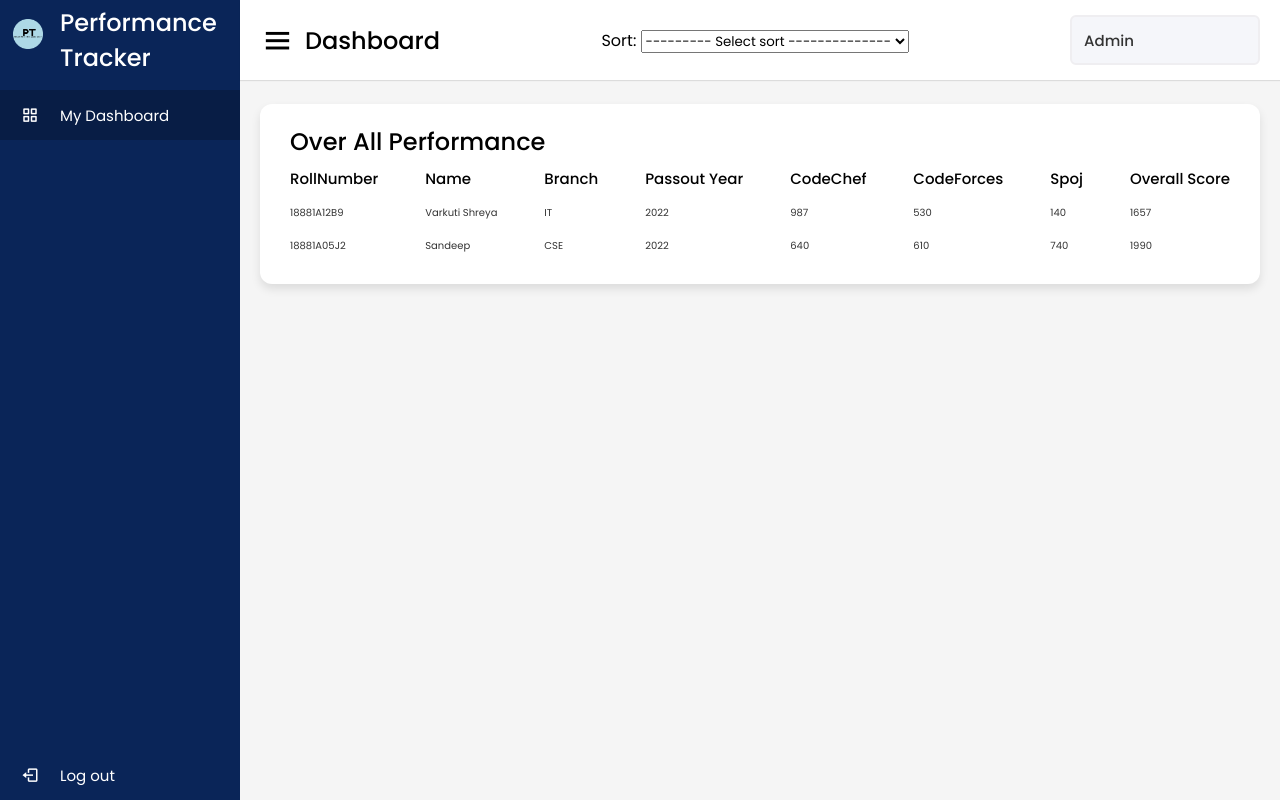
After one commit to varkutishreya/pt, a PHP site: page /admin.html in a window 1280 px wide. The commit adds this page. Run offline with PHP 8.4, Linux system fonts and the light colour scheme.

Commit message:
Add files via upload

```diff
--- /dev/null
+++ b/admin.html
@@ -0,0 +1,122 @@
+<!DOCTYPE html>
+<html lang="en" dir="ltr">
+  <head>
+    <meta charset="UTF-8">
+    <title>Dashboard</title>
+    <link rel="stylesheet" href="dashboard.css">
+    <!-- Boxicons CDN Link -->
+     <link href='https://unpkg.com/boxicons@2.0.7/css/boxicons.min.css' rel='stylesheet'>
+     <meta name="viewport" content="width=device-width, initial-scale=1.0">
+   </head>
+<body>
+  <div class="sidebar">
+    <div class="logo-details">
+      <i class="logo"><img src="logo.png"></i>
+      <span class="logo_name">Performance Tracker</span>
+    </div>
+      <ul class="nav-links">
+        <li>
+          <a href="#" class="active">
+            <i class='bx bx-grid-alt' ></i>
+            <span class="links_name">My Dashboard</span>
+          </a>
+        </li>
+        <li class="log_out">
+          <a href="pat.html">
+            <i class='bx bx-log-out'></i>
+            <span class="links_name">Log out</span>
+          </a>
+        </li>
+      </ul>
+  </div>
+  <section class="home-section">
+    <nav>
+      <div class="sidebar-button">
+        <i class='bx bx-menu sidebarBtn'></i>
+        <span class="dashboard">Dashboard</span>
+      </div>
+      <div class="sort">
+        <span>Sort:</span>
+        <select id="select" class="">
+          <option id="selectHeader">--------- Select sort --------------</option>
+                  <option value="asc">Ascending</option>
+                  <option value="HR">HackerRank</option>
+                  <option value="HE">HackerEarth</option>
+                  <option value="CC">CodeChef</option>
+                  <option value="CF">CodeForces</option>
+                  <option value="IB">InterviewBit</option>
+                  <option value="SJ">Spoj</option>
+                  <option value="Year">Year</option>
+        </select>
+      </div>
+      <div class="profile-details">
+        <span class="admin_name">Admin</span>
+      </div>
+    </nav>
+    <div class="home-content">
+      <div class="dashboard">
+        <div class="recent-score box">
+          <div class="title">Over All Performance</div>
+          <div class="score-details">
+             <ul class="details">
+            <li class="topic">RollNumber</li>
+            <li><a href="#">18881A12B9</a></li>
+            <li><a href="#">18881A05J2</a></li>
+          </ul>
+          <ul class="details">
+            <li class="topic">Name</li>
+            <li><a href="#">Varkuti Shreya</a></li>
+            <li><a href="#">Sandeep</a></li>
+          </ul>
+          <ul class="details">
+            <li class="topic">Branch</li>
+            <li><a href="#">IT</a></li>
+            <li><a href="#">CSE</a></li>
+          </ul>
+          </ul>
+          <ul class="details">
+            <li class="topic">Passout Year</li>
+            <li><a href="#">2022</a></li>
+            <li><a href="#">2022</a></li>
+          </ul>
+          <ul class="details">
+            <li class="topic">CodeChef</li>
+            <li><a href="#">987</a></li>
+            <li><a href="#">640</a></li>
+          </ul>
+          <ul class="details">
+            <li class="topic">CodeForces</li>
+            <li><a href="#">530</a></li>
+            <li><a href="#">610</a></li>
+          </ul>
+          <ul class="details">
+            <li class="topic">Spoj</li>
+            <li><a href="#">140</a></li>
+            <li><a href="#">740</a></li>
+          </ul>
+           <ul class="details">
+            <li class="topic">Overall Score</li>
+            <li><a href="#">1657</a></li>
+            <li><a href="#">1990</a></li>
+          </ul>
+          </div>
+        </div>
+      </div>
+    </div>
+  </section>
+
+
+  <script>
+   let sidebar = document.querySelector(".sidebar");
+let sidebarBtn = document.querySelector(".sidebarBtn");
+sidebarBtn.onclick = function() {
+  sidebar.classList.toggle("active");
+  if(sidebar.classList.contains("active")){
+  sidebarBtn.classList.replace("bx-menu" ,"bx-menu-alt-right");
+}else
+  sidebarBtn.classList.replace("bx-menu-alt-right", "bx-menu");
+}
+ </script>
+
+</body>
+</html>
--- a/login.php
+++ b/login.php
@@ -21,7 +21,7 @@ if (isset($_POST["submit"])) {
       header("Location: dashboard.html");
      }
      else{
-      header("Location: pat.html");
+      header("Location: index.html");
      }
 }
 
--- a/register.php
+++ b/register.php
@@ -46,7 +46,7 @@ if (isset($_POST["submit"])) {
 
     $result=mysqli_query($con,$sql);
     if($result){
-       header("Location:pat.html");
+       header("Location:index.html");
        exit();
     }
     else {
--- a/signup.html
+++ b/signup.html
@@ -5,7 +5,7 @@
   <link rel="stylesheet" type="text/css" href="signup.css">
 </head>
 <body>
-  <button class="close" id="cancel" onClick="window.location.href='pat.html'">&times;</button>
+  <button class="close" id="cancel" onClick="window.location.href='index.html'">&times;</button>
   <div class="container">
   <h1><span>Register</span></h1>
   <div class="col-lg-12">
```
Also changed, not shown: index.html (added, +44 -0 lines).
